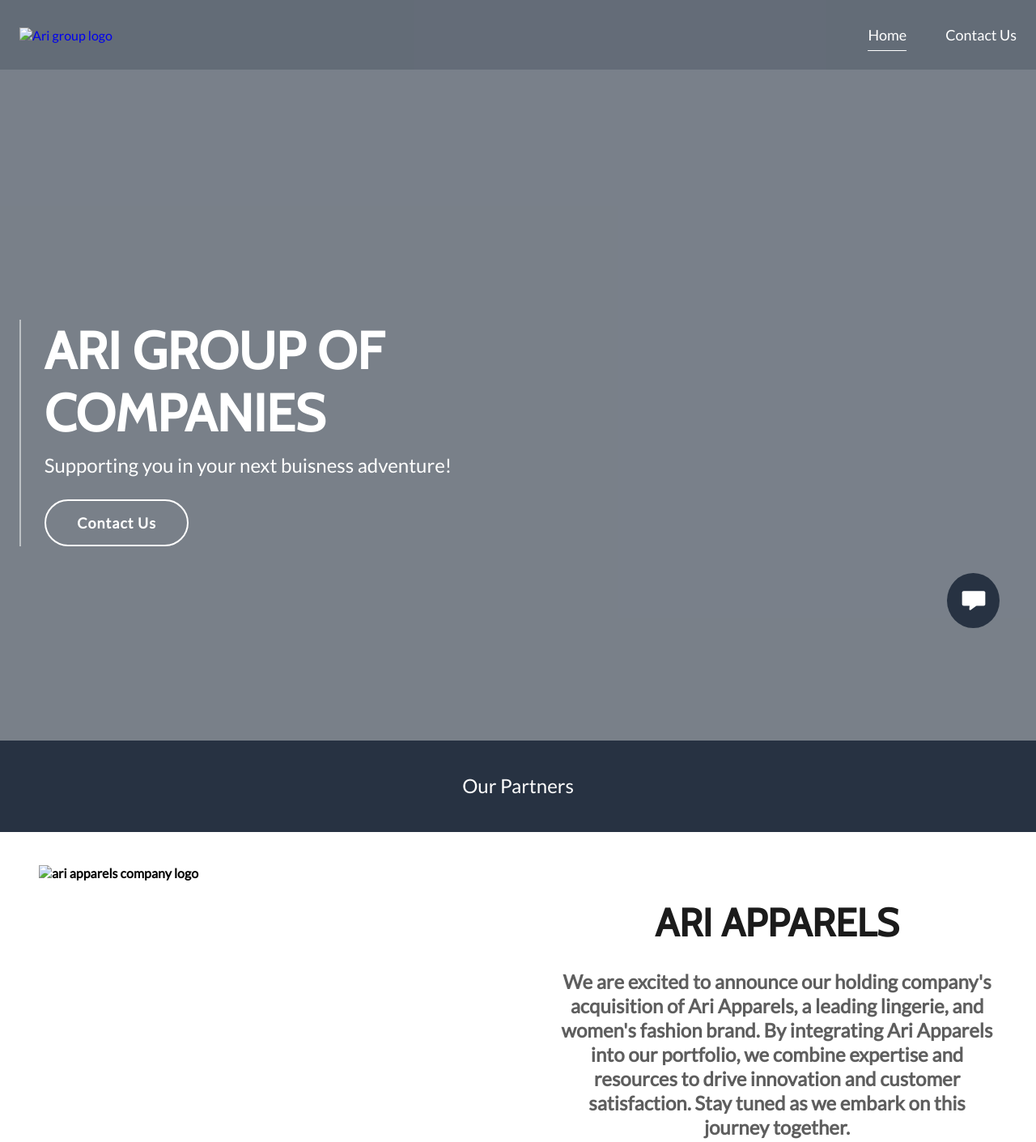
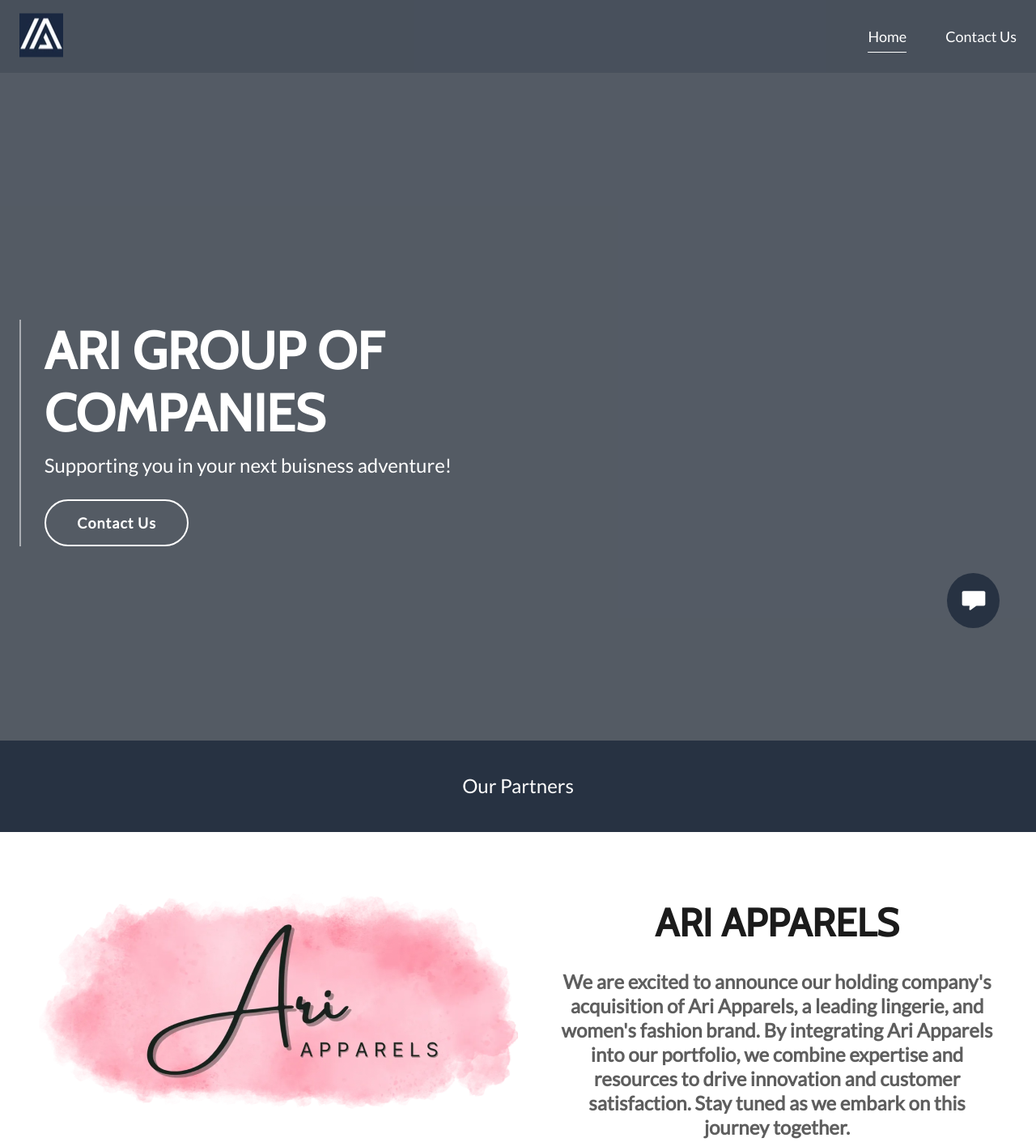
Before and after one commit to Ronalds-Z/AriGroup, a website: page index.html in a window 1280 px wide. Shown: the top 1411 px of the page at 81% size. Drawn offline with nearby package versions, Linux system fonts and the light colour scheme; the site is published under a folder, as on GitHub Pages, so addresses that start at the root find nothing.

Commit message:
Add images

```diff
--- a/index.html
+++ b/index.html
@@ -15,7 +15,7 @@
         <div class="container">
             <div class="logo-and-links">
                 <a href="index.html">
-                    <img src="/images/logo.png" alt="Ari group logo" width="54" height="54">
+                    <img src="images/logo.png" alt="Ari group logo" width="54" height="54">
                 </a>
                 <button class="burger-menu">
                     <svg viewBox="0 0 41 40" fill="none" xmlns="http://www.w3.org/2000/svg">
@@ -56,7 +56,7 @@
 
         <div class="container">
             <div class="layout">
-                <img src="/images/ari apparels.png" alt="ari apparels company logo" loading="lazy" width="592"
+                <img src="images/ari apparels.png" alt="ari apparels company logo" loading="lazy" width="592"
                     height="333">
                 <div class="content">
                     <h2 class="main-headers">Ari apparels</h2>
@@ -72,7 +72,7 @@
             </div>
 
             <div class="layout">
-                <img src="/images/rgs.png" alt="Remote Global Services company logo" loading="lazy" width="592"
+                <img src="images/rgs.png" alt="Remote Global Services company logo" loading="lazy" width="592"
                     height="333">
                 <div class="content">
                     <h2 class="main-headers">remote global services</h2>
--- a/main.scss
+++ b/main.scss
@@ -133,7 +133,7 @@
 }
 
 .banner {
-    background-image: url(/images/BG.png);
+    background-image: url(images/BG.png);
     background-size: cover;
     background-repeat: no-repeat;
     background-position: center;
```
Also changed, not shown: contacts.html (+1 -1 lines), main.css.
